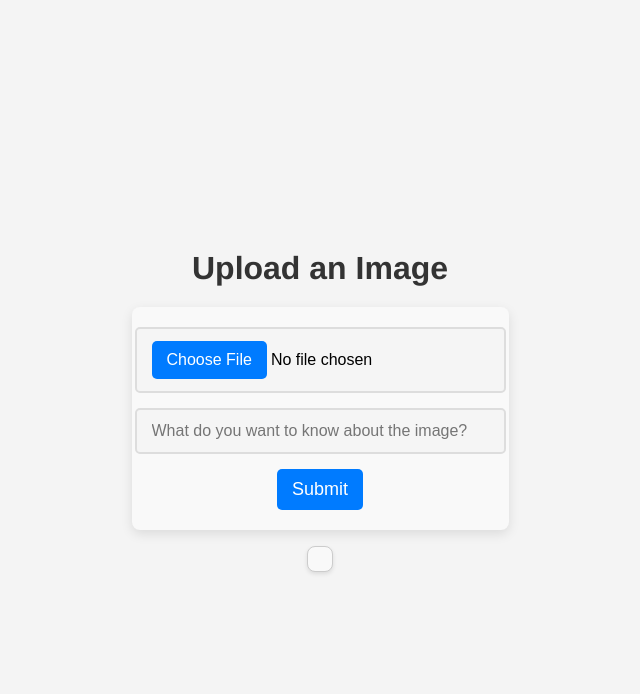
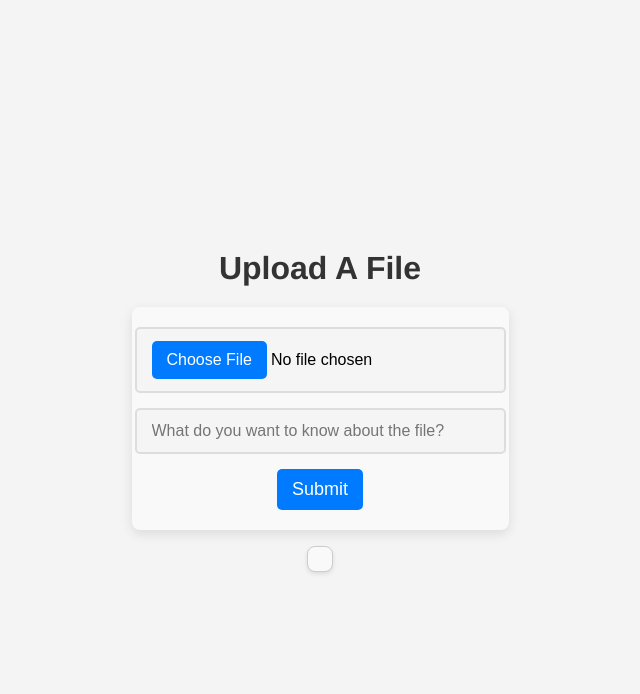
Before and after one commit to ilin117/chatbot, a Flask app: page / in a window 1280 px wide. Shown: the top 694 px of the page, without its empty margins (320-960 px from the left). Run offline with Flask 3, Linux system fonts and the light colour scheme.

Commit message:
ability to upload any type of file supported my gemini

```diff
--- a/main.py
+++ b/main.py
@@ -1,23 +1,44 @@
-from chatbot import get_response_from_picture
+from werkzeug.utils import secure_filename
+from chatbot import get_response_from_file
 from flask import Flask, request, render_template, redirect, url_for
-from PIL import UnidentifiedImageError
+import os
+import atexit
+import shutil
+from google.api_core.exceptions import InvalidArgument
 
 app = Flask(__name__, static_url_path='/static')
+
+# configures and mkes upload directory
+UPLOAD_FOLDER = 'uploads'
+app.config['UPLOAD_FOLDER'] = UPLOAD_FOLDER
+os.makedirs(UPLOAD_FOLDER, exist_ok=True)
+
+@atexit.register
+def cleanup_uploads():
+    if os.path.exists(UPLOAD_FOLDER):
+        shutil.rmtree(UPLOAD_FOLDER)
+        print(f"Cleared uploads folder: {UPLOAD_FOLDER}")
+
 
 @app.route('/', methods=['GET', 'POST'])
 def index():
     if request.method == 'POST':
         user_text = request.form.get('user_input')
-        # if no picture is uploaded, only send in text
-        if bool(request.files['image']) == False:
-            message = get_response_from_picture(False, user_text)
-        else:
-            try:
-                picture = request.files['image']
-                message = get_response_from_picture(picture, user_text)
-            except UnidentifiedImageError:
-                return redirect(url_for('error'))
-        return render_template('index.html', message=message)
+        file = request.files.get('files')
+        try:
+            # saves uploaded file into upload dir
+            if file:
+                filename = secure_filename(file.filename)
+                file_path = os.path.join(app.config['UPLOAD_FOLDER'], filename)
+                file.save(file_path)
+
+                message = get_response_from_file(file_path, user_text)
+                return render_template('index.html', message=message)
+            else:
+                message = get_response_from_file(False, user_text)
+                return render_template('index.html', message=message)
+        except InvalidArgument:
+            return redirect(url_for('error'))
     else:
         return render_template('index.html')
 
--- a/requirements.txt
+++ b/requirements.txt
@@ -19,7 +19,6 @@ idna==3.8
 itsdangerous==2.2.0
 Jinja2==3.1.4
 MarkupSafe==2.1.5
-pillow==10.4.0
 pip-autoremove==0.10.0
 proto-plus==1.24.0
 protobuf==5.28.2
@@ -29,6 +28,7 @@ pydantic==2.9.2
 pydantic_core==2.23.4
 pyparsing==3.1.4
 python-dotenv==1.0.1
+requests==2.32.3
 rsa==4.9
 setuptools==75.1.0
 SpeechRecognition==3.10.4
--- a/templates/error.html
+++ b/templates/error.html
@@ -11,7 +11,7 @@
 </head>
 
 <body>
-    UPLOAD AN IMAGE!!!
+    Sorry, this file type is unsupported by gemini.
     <button onclick="history.back()">Go Back</button>
 </body>
 
--- a/templates/index.html
+++ b/templates/index.html
@@ -11,10 +11,10 @@
 </head>
 
 <body>
-    <h1>Upload an Image</h1>
+    <h1>Upload A File</h1>
     <form method="POST" enctype="multipart/form-data" action="">
-        <input id="file-input" name="image" type="file" placeholder="Upload">
-        <input id="user-input" name="user_input" type="text" placeholder="What do you want to know about the image?">
+        <input id="file-input" name="files" type="file" placeholder="Upload">
+        <input id="user-input" name="user_input" type="text" placeholder="What do you want to know about the file?">
         <div id="info-container">
             <button id="submit-button" type="submit" value="Submit"> Submit </button>
         </div>
```
Also changed, not shown: chatbot.py (+4 -6 lines).
